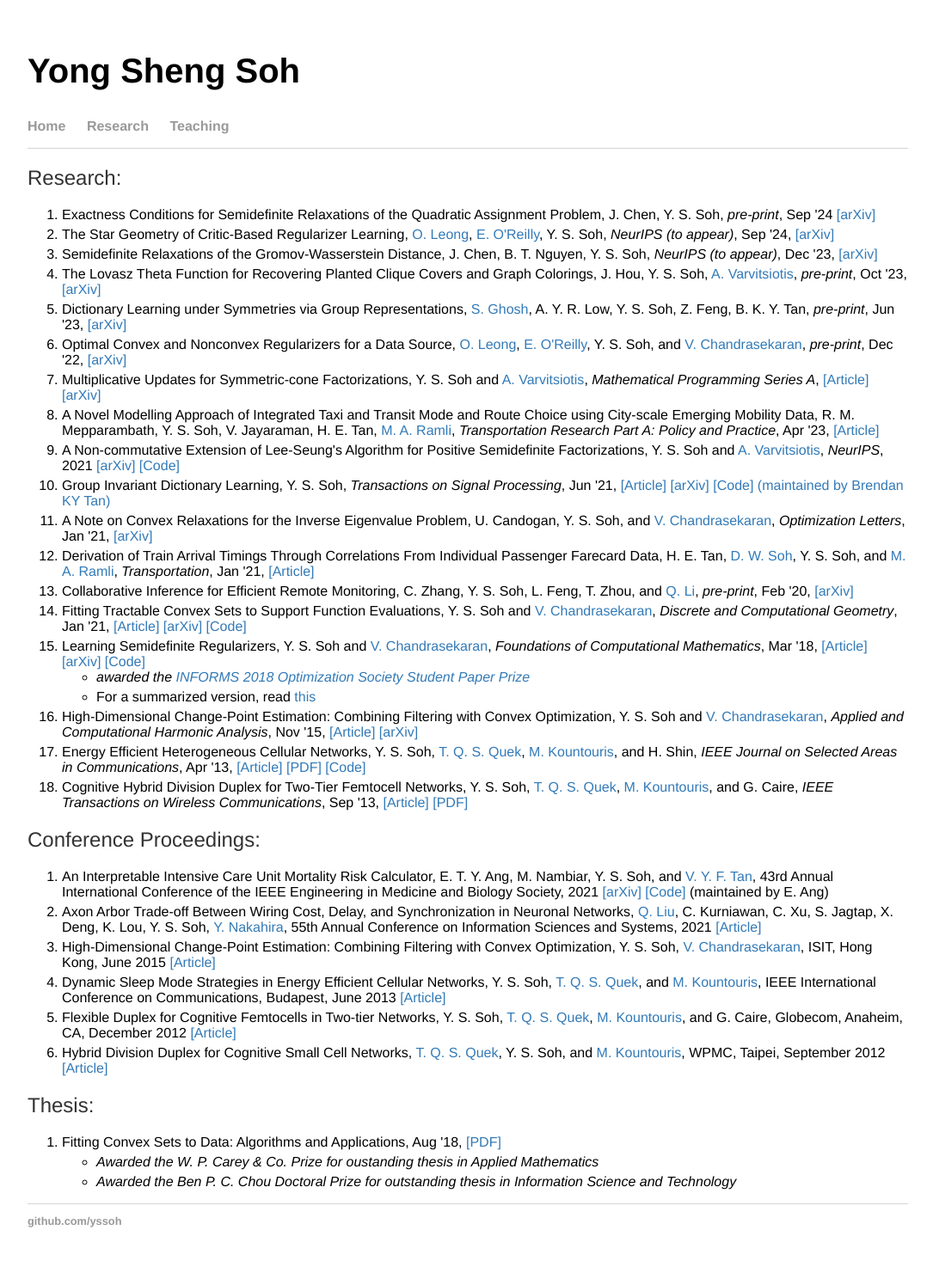
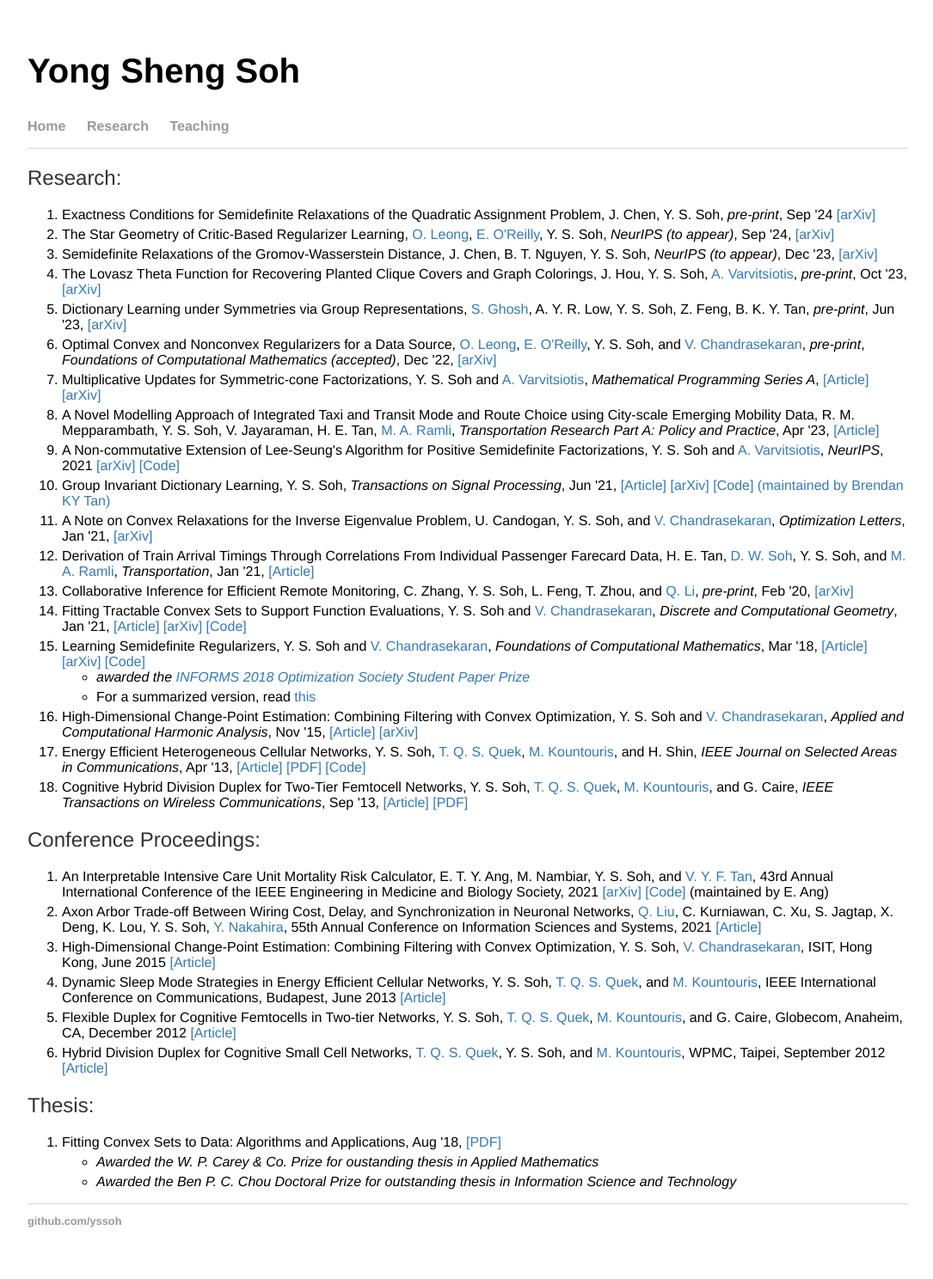
Before and after one commit to yssoh/yssoh.github.io, a Jekyll site: the page built from research/index.html, in a window 1280 px wide. Shown: the whole page at 86% size, without its empty margins (96-1181 px from the left). Built offline with Jekyll 4.4.1, drawn with Linux system fonts in a browser that asks for light colours.

Commit message:
Update index.html

```diff
--- a/research/index.html
+++ b/research/index.html
@@ -11,7 +11,7 @@
 	<li>Semidefinite Relaxations of the Gromov-Wasserstein Distance, J. Chen, B. T. Nguyen, Y. S. Soh, <i>NeurIPS (to appear)</i>, Dec '23, <a href = "https://arxiv.org/pdf/2312.14572">[arXiv]</a></li>
 	<li>The Lovasz Theta Function for Recovering Planted Clique Covers and Graph Colorings, J. Hou, Y. S. Soh, <a href ="https://sites.google.com/site/antoniosvarvitsiotis/">A. Varvitsiotis</a>, <i>pre-print</i>, Oct '23, <a href = "https://arxiv.org/abs/2310.00257">[arXiv]</a></li>
 	<li>Dictionary Learning under Symmetries via Group Representations, <a href ="https://subhro-ghosh.github.io/">S. Ghosh</a>, A. Y. R. Low, Y. S. Soh, Z. Feng, B. K. Y. Tan, <i>pre-print</i>, Jun '23, <a href = "https://arxiv.org/abs/2305.19557">[arXiv]</a></li>
-	<li>Optimal Convex and Nonconvex Regularizers for a Data Source, <a href ="https://www.oscarleong.com/">O. Leong</a>, <a href ="https://sites.google.com/view/eliza-oreilly/home">E. O'Reilly</a>, Y. S. Soh, and <a href ="http://users.cms.caltech.edu/~venkatc/">V. Chandrasekaran</a>, <i>pre-print</i>, Dec '22, <a href = "https://arxiv.org/abs/2212.13597">[arXiv]</a></li>
+	<li>Optimal Convex and Nonconvex Regularizers for a Data Source, <a href ="https://www.oscarleong.com/">O. Leong</a>, <a href ="https://sites.google.com/view/eliza-oreilly/home">E. O'Reilly</a>, Y. S. Soh, and <a href ="http://users.cms.caltech.edu/~venkatc/">V. Chandrasekaran</a>, <i>pre-print</i>, <i>Foundations of Computational Mathematics (accepted)</i>, Dec '22, <a href = "https://arxiv.org/abs/2212.13597">[arXiv]</a></li>
 	<li>Multiplicative Updates for Symmetric-cone Factorizations, Y. S. Soh and <a href ="https://sites.google.com/site/antoniosvarvitsiotis/">A. Varvitsiotis</a>, <i>Mathematical Programming Series A</i>, <a href = "https://link.springer.com/article/10.1007/s10107-023-02015-6">[Article]</a> <a href = "https://arxiv.org/abs/2108.00740">[arXiv]</a></li>
 	<li>A Novel Modelling Approach of Integrated Taxi and Transit Mode and Route Choice using City-scale Emerging Mobility Data, R. M. Mepparambath, Y. S. Soh, V. Jayaraman, H. E. Tan, <a href ="https://scholar.google.com.sg/citations?user=VXEBYUAAAAAJ&hl=en">M. A. Ramli</a>, <i>Transportation Research Part A: Policy and Practice</i>, Apr '23, <a href = "https://www.sciencedirect.com/science/article/abs/pii/S0965856423000356">[Article]</a> </li>
 	<li>A Non-commutative Extension of Lee-Seung's Algorithm for Positive Semidefinite Factorizations, Y. S. Soh and <a href ="https://sites.google.com/site/antoniosvarvitsiotis/">A. Varvitsiotis</a>, <i>NeurIPS</i>, 2021 <a href = "https://arxiv.org/abs/2106.00293">[arXiv]</a> <a href = "https://github.com/yssoh/PSD_MM">[Code]</a></li>
```
